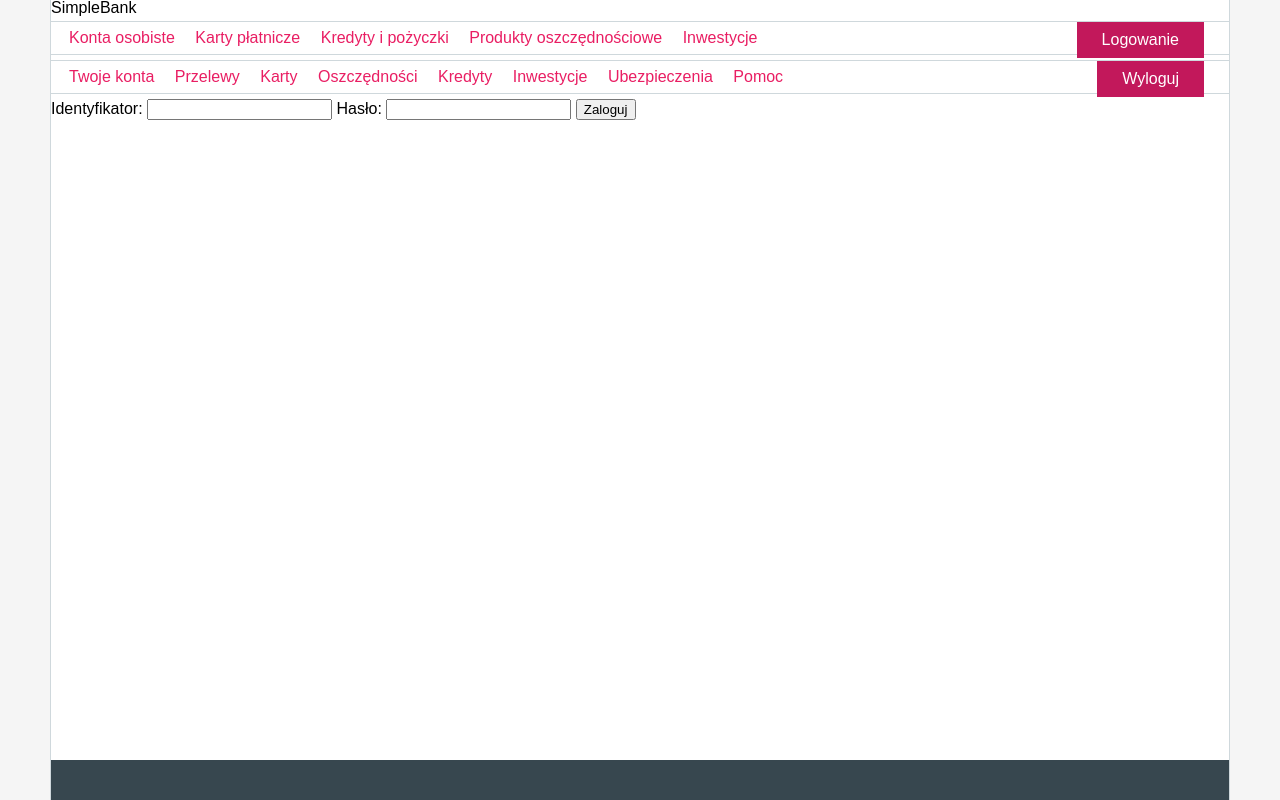
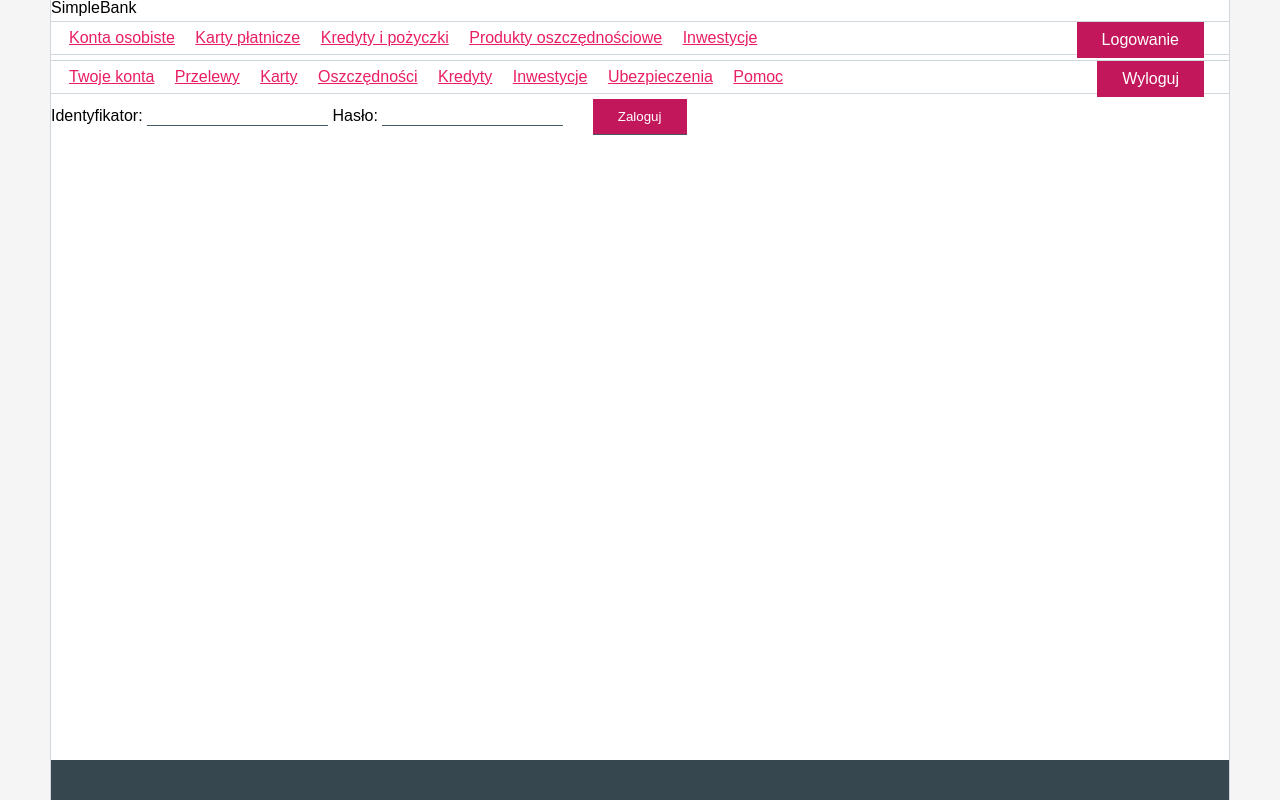
Before and after one commit to TeoTN/simplebank, a website: page index.html in a window 1280 px wide. Drawn offline with Linux system fonts and the light colour scheme.

Commit message:
Input style

```diff
--- a/styles/style.css
+++ b/styles/style.css
@@ -33,6 +33,16 @@ footer {
     padding: 20px;
     color: white;
 }
+
+a input{
+	text-decoration: none;
+}
+input {
+	border-style: none none solid;
+	border-color: #455a64;
+	border-width: 1px;
+}
+
 .bg-primary{
 	background: #e91e63 !important;
 }
@@ -86,7 +96,6 @@ ul.vertical li{
 }
 nav.navbar div ul li a{
 	color: #e91e63;
-	text-decoration: none;
 	margin: 2px 8px;
 }
 nav.navbar div ul{
--- a/views/login_form.html
+++ b/views/login_form.html
@@ -6,5 +6,5 @@
 	<input type="text" id="login_input" placeholder="" ng-model="user.id">
 	<label for="pass_input">Hasło:</label>
 	<input type="password" id="pass_input" placeholder="" ng-model="user.password">
-	<input type="submit" value="Zaloguj">
+	<input type="submit" class="btn-primary" value="Zaloguj">
 </form>
```
